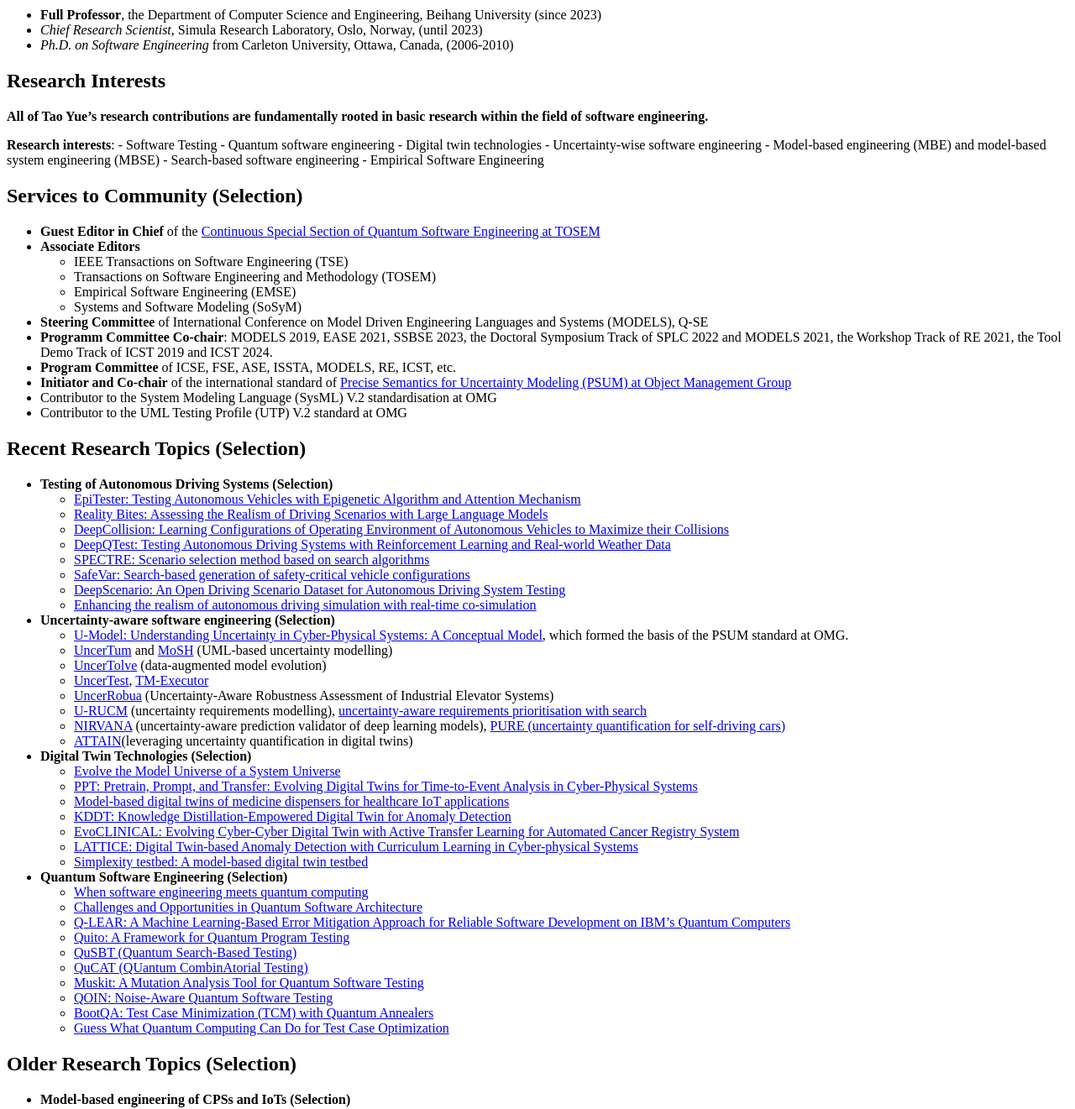
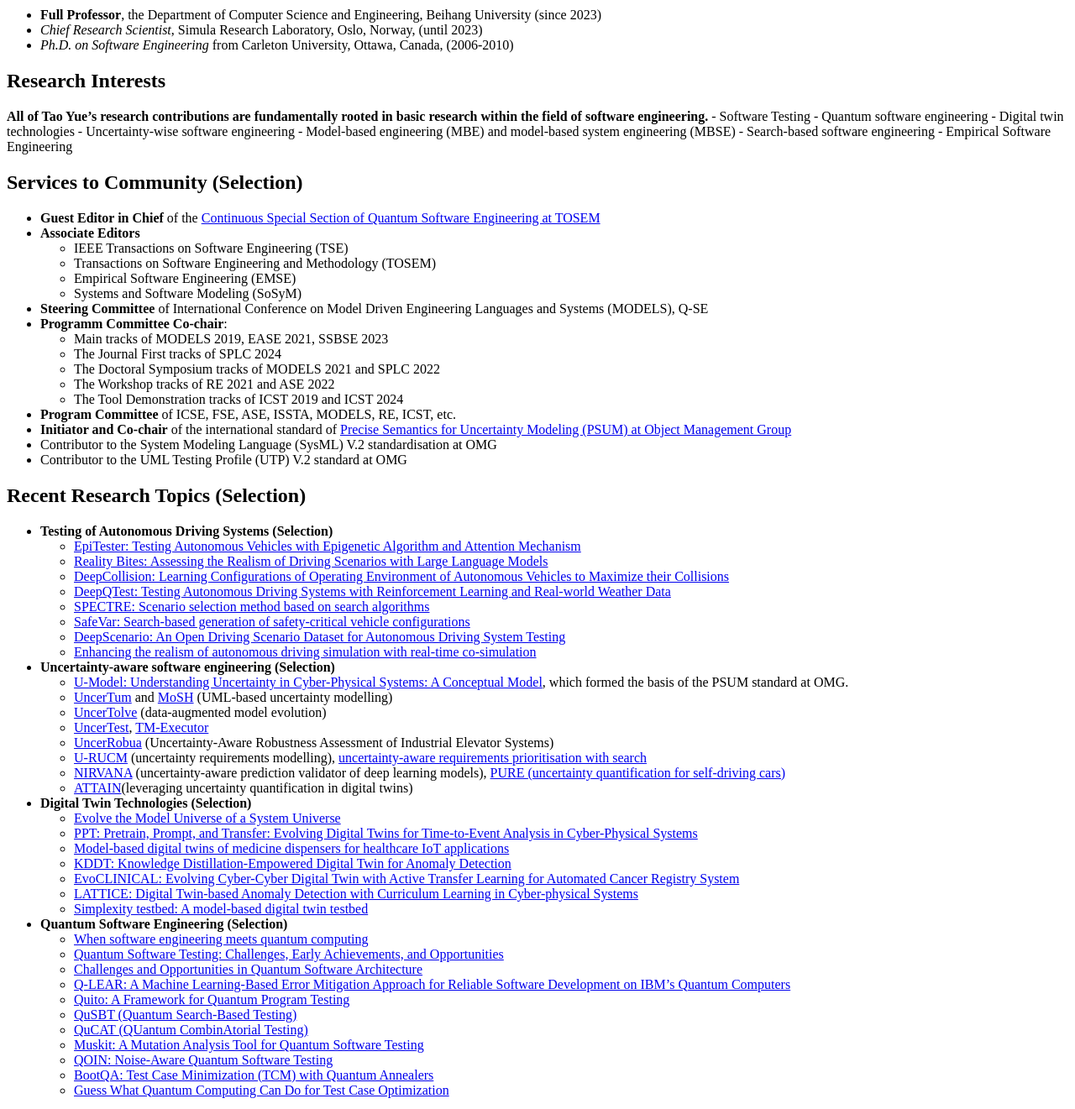
Before and after one commit to Yue-Tao/Yue-Tao.github.io, a plain HTML site: page index.html in a window 1280 px wide. Shown: the part 160-1481 px from the top of the page at 84% size. Drawn offline with Linux system fonts and the light colour scheme.

Commit message:
Update index.html

```diff
--- a/index.html
+++ b/index.html
@@ -17,12 +17,10 @@ Ottawa, Canada, (2006-2010)</li>
 <h2 id="research-interests">Research Interests</h2>
 <p><strong>All of Tao Yue’s research contributions are fundamentally
 rooted in basic research within the field of software
-engineering.</strong></p>
-<p><strong>Research interests</strong>: - Software Testing - Quantum
-software engineering - Digital twin technologies - Uncertainty-wise
-software engineering - Model-based engineering (MBE) and model-based
-system engineering (MBSE) - Search-based software engineering -
-Empirical Software Engineering</p>
+engineering.</strong> - Software Testing - Quantum software engineering
+- Digital twin technologies - Uncertainty-wise software engineering -
+Model-based engineering (MBE) and model-based system engineering (MBSE)
+- Search-based software engineering - Empirical Software Engineering</p>
 <h2 id="services-to-community-selection">Services to Community
 (Selection)</h2>
 <ul>
@@ -38,10 +36,14 @@ Section of Quantum Software Engineering at TOSEM</a></li>
 </ul></li>
 <li><strong>Steering Committee</strong> of International Conference on
 Model Driven Engineering Languages and Systems (MODELS), Q-SE</li>
-<li><strong>Programm Committee Co-chair</strong>: MODELS 2019, EASE
-2021, SSBSE 2023, the Doctoral Symposium Track of SPLC 2022 and MODELS
-2021, the Workshop Track of RE 2021, the Tool Demo Track of ICST 2019
-and ICST 2024.</li>
+<li><strong>Programm Committee Co-chair</strong>:
+<ul>
+<li>Main tracks of MODELS 2019, EASE 2021, SSBSE 2023</li>
+<li>The Journal First tracks of SPLC 2024</li>
+<li>The Doctoral Symposium tracks of MODELS 2021 and SPLC 2022</li>
+<li>The Workshop tracks of RE 2021 and ASE 2022</li>
+<li>The Tool Demonstration tracks of ICST 2019 and ICST 2024</li>
+</ul></li>
 <li><strong>Program Committee</strong> of ICSE, FSE, ASE, ISSTA, MODELS,
 RE, ICST, etc.</li>
 <li><strong>Initiator and Co-chair</strong> of the international
@@ -149,6 +151,10 @@ testbed: A model-based digital twin testbed</a></li>
 <li><a href="https://dl.acm.org/doi/pdf/10.1145/3512340">When software
 engineering meets quantum computing</a></li>
 <li><a
+href="https://ercim-news.ercim.eu/en128/special/quantum-software-testing-challenges-early-achievements-and-opportunities">Quantum
+Software Testing: Challenges, Early Achievements, and
+Opportunities</a></li>
+<li><a
 href="https://link.springer.com/chapter/10.1007/978-3-031-36847-9_1">Challenges
 and Opportunities in Quantum Software Architecture</a></li>
 <li><a href="https://dl.acm.org/doi/abs/10.1145/3663529.3663830">Q-LEAR:
@@ -199,7 +205,6 @@ students.</li>
 </ul></li>
 </ul>
 <h2 id="publications-selection">Publications (Selection)</h2>
-<p><strong>Classical Software Engineering</strong></p>
 <ul>
 <li>C. Lu, S. Ali and T. Yue, “EpiTESTER: Testing Autonomous Vehicles
 with Epigenetic Algorithm and Attention Mechanism,” in IEEE Trans.
@@ -266,12 +271,6 @@ ACM, 2022, pp. 1331–1342.</li>
 “Uncertainty-aware transfer learning to evolve digital twins for
 industrial elevators”. In: ESEC/SIGSOFT FSE. ACM, 2022,
 pp. 1257–1268.</li>
+<li>S. Ali, T. Yue, and R. Abreu. “When software engineering meets
+quantum computing”. In: Commun. ACM 65.4 (2022), pp. 84–88.</li>
 </ul>
-<p><strong>Quantum Software Engineering</strong></p>
-<ul>
-<li><p>S. Ali, T. Yue, and R. Abreu. “When software engineering meets
-quantum computing”. In: Commun. ACM 65.4 (2022), pp. 84–88.</p></li>
-<li><p>T. Yue, P. Arcaini, and S. Ali. “Quantum Software Testing:
-Challenges, Early Achievements, and Opportunities”. In: ERCIM News
-2022.128 (2022).</p></li>
-</ul>
```
